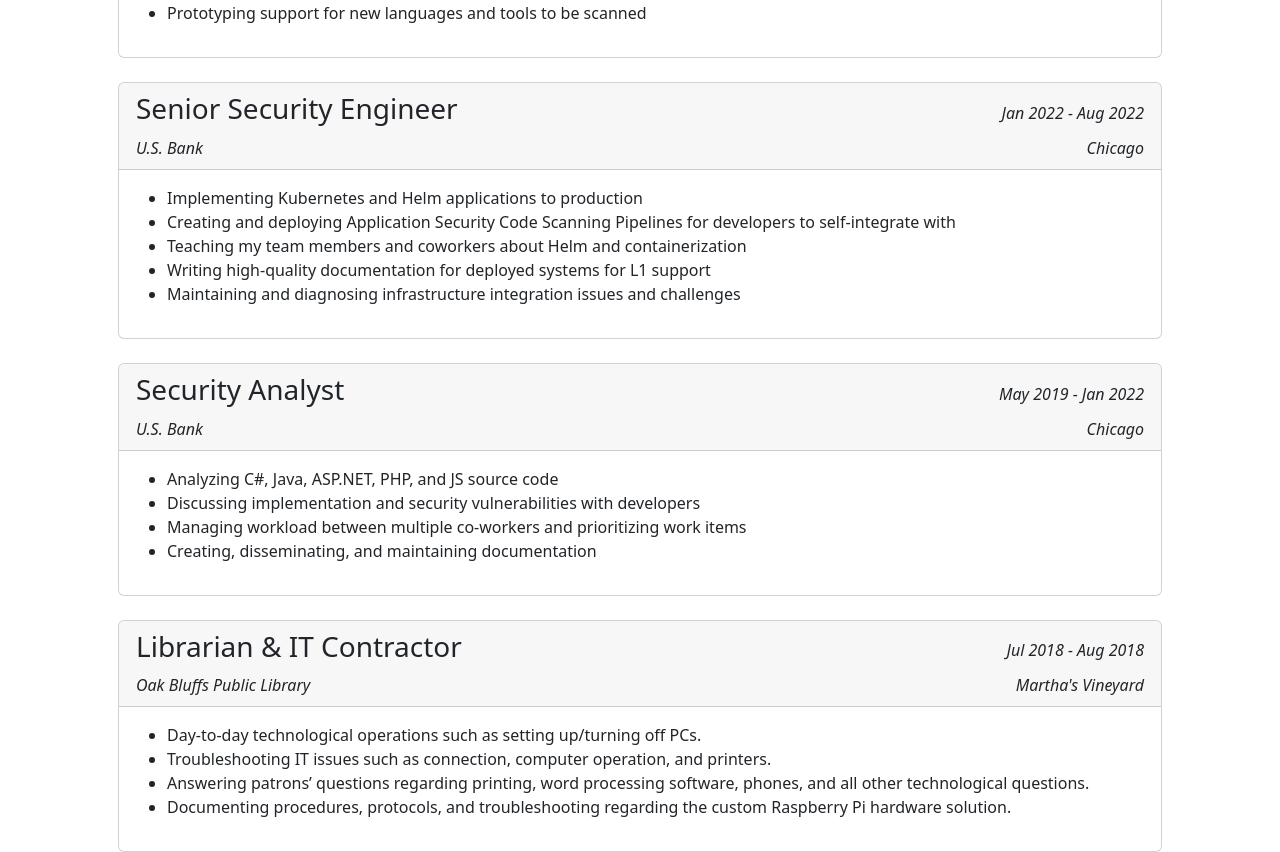
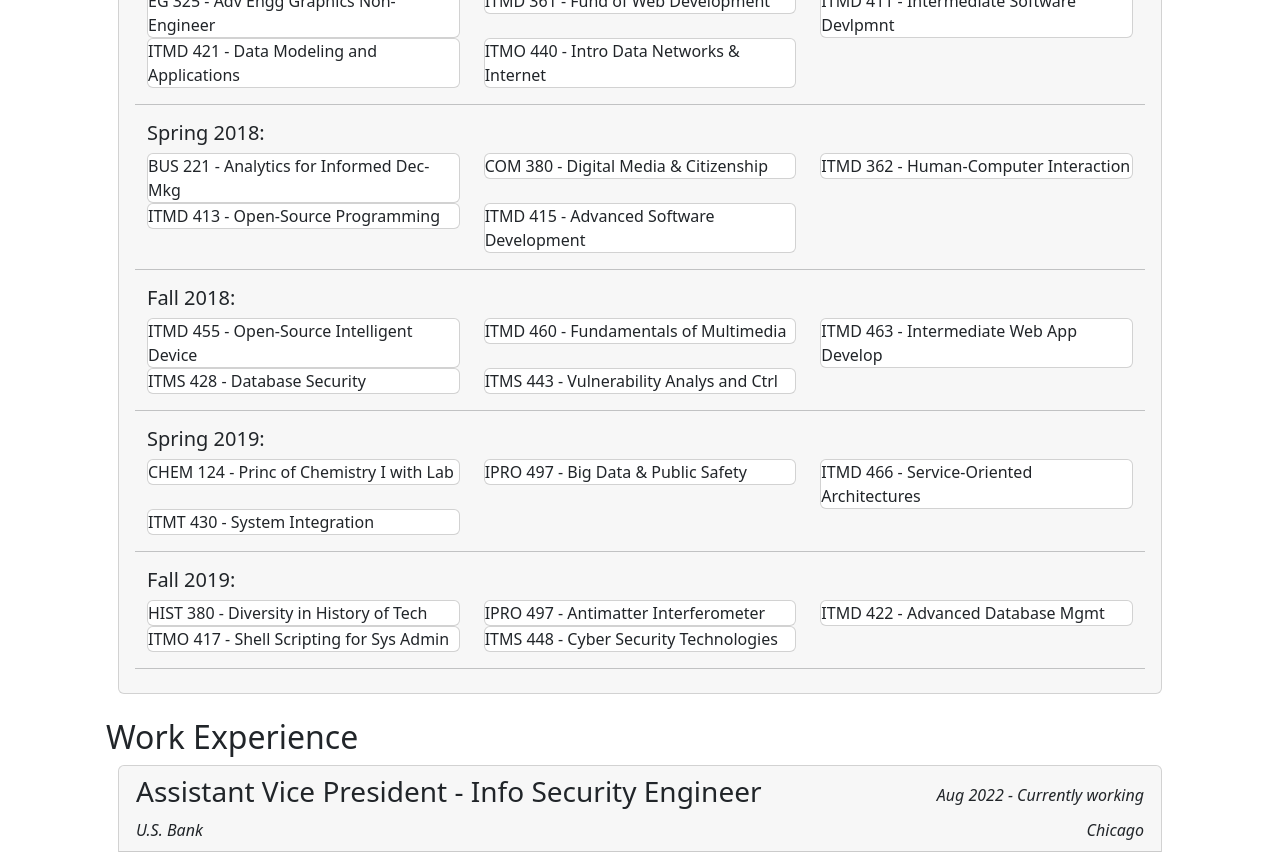
Before and after one commit to meltingscales/henrypost.net, a React (Create React App) app: page /work/resume in a window 1280 px wide. Shown: the part 1700-2552 px from the top of the page. Built offline with nearby package versions, Linux system fonts and the light colour scheme.

Commit message:
add all other classes

```diff
--- a/src/data/modelbound/resume_henryPost.tsx
+++ b/src/data/modelbound/resume_henryPost.tsx
@@ -131,60 +131,85 @@
                         classTime: 'Fall 2017',
                     },
                     //
-                    /**
-                     * TODO: Add these classes from your old site!
-
-                     * Spring 2018
-                     * BUS 221 - Analytics for Informed Dec-Mkg
-                     *
-                     * COM 380 - Digital Media & Citizenship
-                     *
-                     * ITMD 362 - Human-Computer Interaction
-                     *
-                     * ITMD 413 - Open-Source Programming
-                     *
-                     * ITMD 415 - Advanced Software Development
-                     *
-                     * Fall 2018
-                     * ITMD 455 - Open-Source Intelligent Device
-                     *
-                     * ITMD 460 - Fundamentals of Multimedia
-                     *
-                     * ITMD 463 - Intermediate Web App Develop
-                     *
-                     * ITMS 428 - Database Security
-                     *
-                     * ITMS 443 - Vulnerability Analys and Ctrl
-                     *
-                     * Spring 2019
-                     * CHEM 124 - Princ of Chemistry I with Lab
-                     *
-                     * IPRO 497 - Big Data & Public Safety
-                     *
-                     * ITMD 466 - Service-Oriented Architectures
-                     *
-                     * ITMT 430 - System Integration
-                     *
-                     * Fall 2019
-                     * HIST 380 - Diversity in History of Tech
-                     *
-                     * IPRO 497 - Antimatter Interferometer
-                     *
-                     * ITMD 422 - Advanced Database Mgmt
-                     *
-                     * ITMO 417 - Shell Scripting for Sys Admin
-                     *
-                     * ITMS 448 - Cyber Security Technologies
-                     *
-                     * New York University: Master’s in CyberSecurity
-                     * Fall 2021
-                     * NYU-CS-GY-6813 - Information Security & Privacy
-                     *
-                     * Spring 2022
-                     * In progress currently.
-                     */
-
-
+                    {
+                        className: 'BUS 221 - Analytics for Informed Dec-Mkg',
+                        classTime: 'Spring 2018',
+                    },
+                    {
+                        className: 'COM 380 - Digital Media & Citizenship',
+                        classTime: 'Spring 2018',
+                    },
+                    {
+                        className: 'ITMD 362 - Human-Computer Interaction',
+                        classTime: 'Spring 2018',
+                    },
+                    {
+                        className: 'ITMD 413 - Open-Source Programming',
+                        classTime: 'Spring 2018',
+                    },
+                    {
+                        className: 'ITMD 415 - Advanced Software Development',
+                        classTime: 'Spring 2018',
+                    },
+                    //
+                    {
+                        className: 'ITMD 455 - Open-Source Intelligent Device',
+                        classTime: 'Fall 2018',
+                    },
+                    {
+                        className: 'ITMD 460 - Fundamentals of Multimedia',
+                        classTime: 'Fall 2018',
+                    },
+                    {
+                        className: 'ITMD 463 - Intermediate Web App Develop',
+                        classTime: 'Fall 2018',
+                    },
+                    {
+                        className: 'ITMS 428 - Database Security',
+                        classTime: 'Fall 2018',
+                    },
+                    {
+                        className: 'ITMS 443 - Vulnerability Analys and Ctrl',
+                        classTime: 'Fall 2018',
+                    },
+                    //
+                    {
+                        className: 'CHEM 124 - Princ of Chemistry I with Lab',
+                        classTime: 'Spring 2019',
+                    },
+                    {
+                        className: 'IPRO 497 - Big Data & Public Safety',
+                        classTime: 'Spring 2019',
+                    },
+                    {
+                        className: 'ITMD 466 - Service-Oriented Architectures',
+                        classTime: 'Spring 2019',
+                    },
+                    {
+                        className: 'ITMT 430 - System Integration',
+                        classTime: 'Spring 2019',
+                    },
+                    //
+                    {
+                        className: 'HIST 380 - Diversity in History of Tech',
+                        classTime: 'Fall 2019',
+                    },
+                    {
+                        className: 'IPRO 497 - Antimatter Interferometer',
+                        classTime: 'Fall 2019',
+                    },
+                    {
+                        className: 'ITMD 422 - Advanced Database Mgmt',
+                        classTime: 'Fall 2019',
+                    },
+                    {
+                        className: 'ITMO 417 - Shell Scripting for Sys Admin',
+                        classTime: 'Fall 2019',
+                    },
+                    {
+                        className: 'ITMS 448 - Cyber Security Technologies',
+                        classTime: 'Fall 2019',
+                    },
                 ],
             },
             {
@@ -192,6 +217,21 @@
                 institutionLocation: 'New York',
                 degreeName: `Master's in Cybersecurity`,
                 startDate: new Date('October 2021'),
+                classes: [
+                    {
+                        className: 'CS-GY 6813 - Information Security & Privacy',
+                        classTime: 'Fall 2021',
+                    },
+                    {
+                        className: 'CS-GY 6843 - Computer Networking',
+                        classTime: 'Spring 2022',
+                    },
+                    {
+                        className: 'CS-GY 6823 - Network Security',
+                        classTime: 'Fall 2022',
+                    },
+
+                ]
             },
         ],
         jobsWorked: [
```
